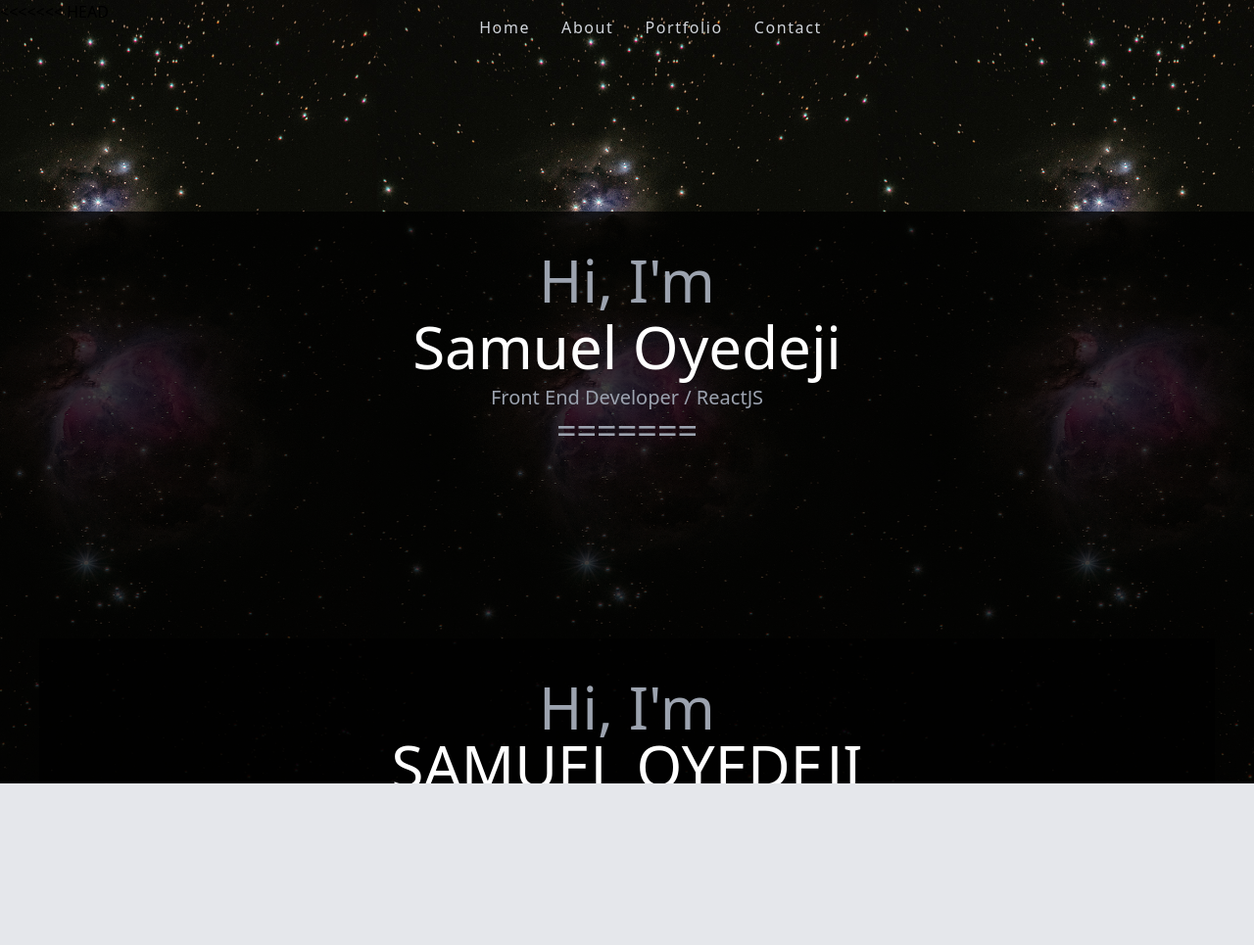
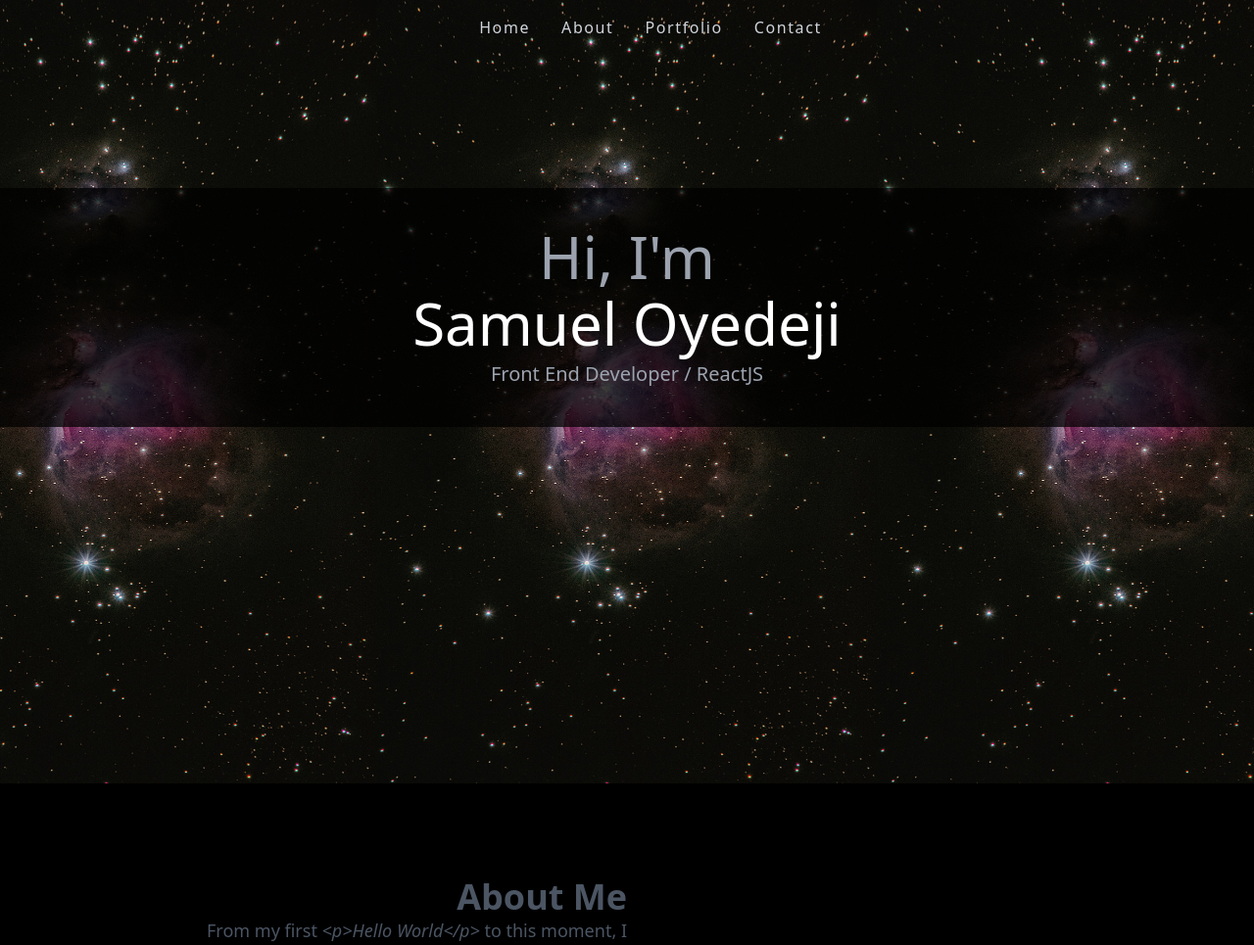
Before and after one commit to smtoyedeji/samueloyedeji, a website built with webpack: page public/index.html in a window 1280 px wide. Shown: the top 965 px of the page at 98% size. Before the commit the page ends 800 px from the top, so only its background shows below. Built offline with nearby package versions, Linux system fonts and the light colour scheme; some packages are replaced by stand-ins of ours; no server answers; the database is empty.

Commit message:
commit edit

```diff
--- a/public/index.html
+++ b/public/index.html
@@ -43,21 +43,11 @@
 
 
 
-<<<<<<< HEAD
         <div class="text-center mt-48 p-10 leading-10 text-4xl text-gray-400 bg-black bg-opacity-75">
             <h6 class="md:text-6xl mb-2">Hi, I'm</h6>
             <h1 class="text-white-900 md:text-6xl text-white mb-2">Samuel Oyedeji</h1>
             <h6 class="md:text-xl text-sm">Front End Developer / ReactJS</h6>
-=======
-        <div class="text-center pt-48 text-4xl text-gray-400">
-            <h1 class="md:text-6xl p-10  content bg-black bg-opacity-75">Hi, I'm <br> <span
-                    class="text-white-900 uppercase md:text-6xl text-white">Samuel Oyedeji</span> <br> <span
-                    class="md:text-2xl text-xl">Front End Developer / WordPress Expert </span></h1>
->>>>>>> f7c5b77e317ff057035566b5c639cf96faa1da9b
         </div>
-        <svg class="animate-bounce w-6 h-6 ...">
-            <!-- ... -->
-          </svg>
     </div>
     <!--end of nav-->
 
```
